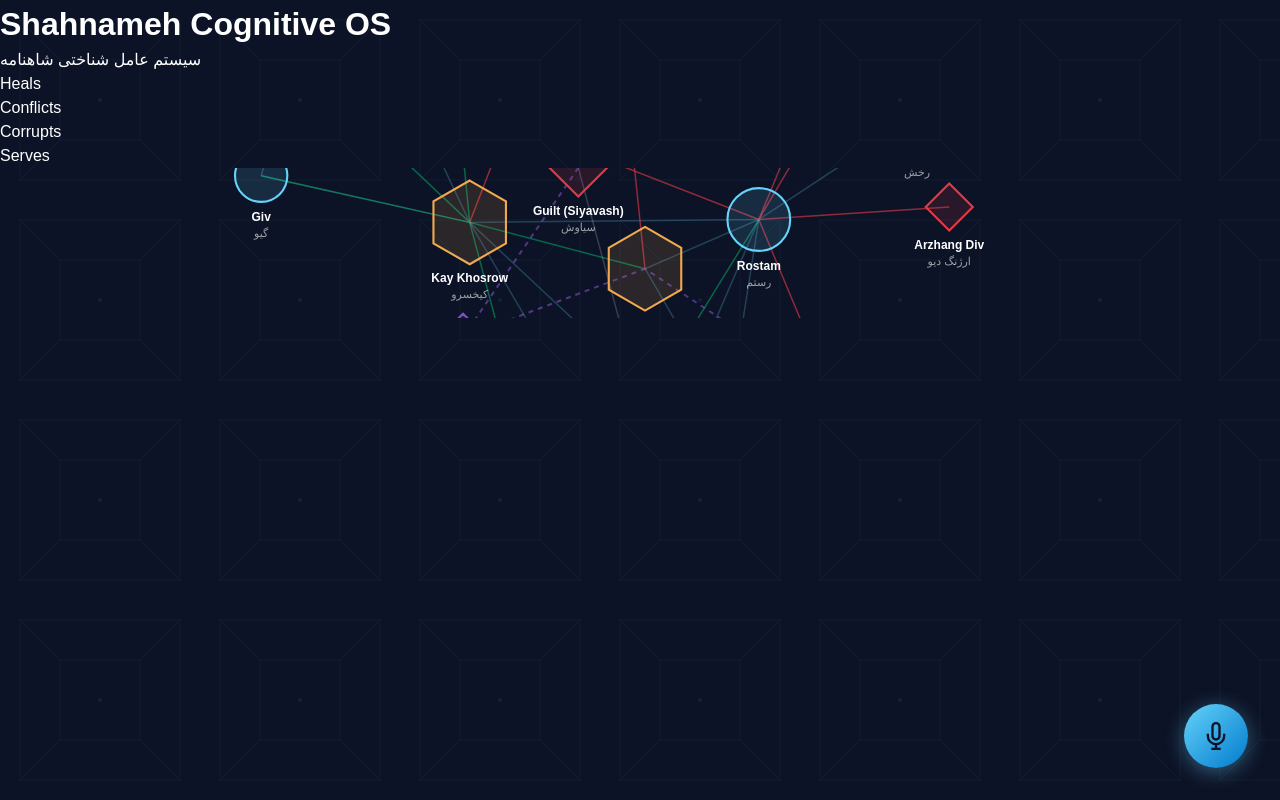
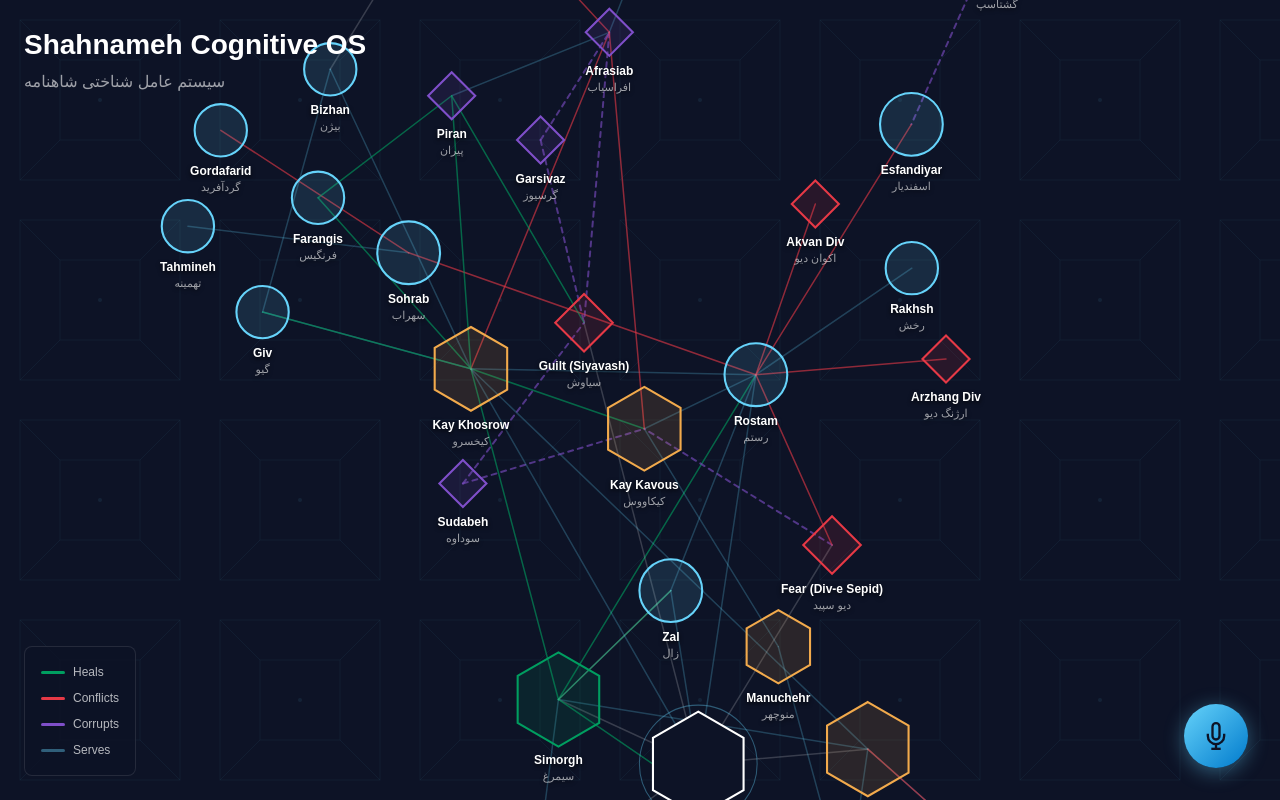
Before and after one commit to Norvan25/shahnameh-cognitive-os, a React (Vite) app: page / in a window 1280 px wide. Built offline with nearby package versions, Linux system fonts and the light colour scheme.

Commit message:
Update App.css

```diff
--- a/src/App.css
+++ b/src/App.css
@@ -1,114 +1,153 @@
-import { useState, useEffect } from 'react';
-import { CognitiveGraph } from './components/Graph/CognitiveGraph';
-import { InfoPanel } from './components/InfoPanel/InfoPanel';
-import { MobileView } from './components/MobileView/MobileView';
-import { VapiOrb } from './components/VapiOrb/VapiOrb';
-import { TesseractMesh } from './components/Background/TesseractMesh';
-import { shahnamehData } from './data/shahnameh-graph';
-import type { CognitiveNode } from './types/graph.types';
-import './App.css';
-
-function App() {
-  const [selectedNode, setSelectedNode] = useState<CognitiveNode | null>(null);
-  const [isVapiActive, setIsVapiActive] = useState(false);
-  const [isMobile, setIsMobile] = useState(false);
-
-  useEffect(() => {
-    const checkMobile = () => {
-      setIsMobile(window.innerWidth < 768);
-    };
-
-    checkMobile();
-    window.addEventListener('resize', checkMobile);
-    return () => window.removeEventListener('resize', checkMobile);
-  }, []);
-
-  const handleNodeClick = (node: CognitiveNode) => {
-    setSelectedNode(node);
-  };
-
-  const handleClosePanel = () => {
-    setSelectedNode(null);
-  };
-
-  // Mobile layout
-  if (isMobile) {
-    return (
-      <div className="app-container mobile">
-        <TesseractMesh />
-
-        <MobileView
-          nodes={shahnamehData.nodes}
-          onNodeSelect={handleNodeClick}
-        />
-
-        <InfoPanel
-          node={selectedNode}
-          connections={shahnamehData.connections}
-          allNodes={shahnamehData.nodes}
-          onClose={handleClosePanel}
-          isMobile={true}
-        />
-
-        <VapiOrb
-          isActive={isVapiActive}
-          onToggle={() => setIsVapiActive(!isVapiActive)}
-        />
-      </div>
-    );
-  }
-
-  // Desktop layout
-  return (
-    <div className="app-container">
-      <TesseractMesh />
-
-      <header className="app-header">
-        <h1 className="title-en">Shahnameh Cognitive OS</h1>
-        <p className="title-fa">سیستم عامل شناختی شاهنامه</p>
-      </header>
-
-      <div className="legend">
-        <div className="legend-item">
-          <span className="legend-line heals"></span>
-          <span>Heals</span>
-        </div>
-        <div className="legend-item">
-          <span className="legend-line conflicts"></span>
-          <span>Conflicts</span>
-        </div>
-        <div className="legend-item">
-          <span className="legend-line corrupts"></span>
-          <span>Corrupts</span>
-        </div>
-        <div className="legend-item">
-          <span className="legend-line serves"></span>
-          <span>Serves</span>
-        </div>
-      </div>
-
-      <main className="graph-container">
-        <CognitiveGraph
-          data={shahnamehData}
-          onNodeClick={handleNodeClick}
-          selectedNodeId={selectedNode?.id}
-        />
-      </main>
-
-      <InfoPanel
-        node={selectedNode}
-        connections={shahnamehData.connections}
-        allNodes={shahnamehData.nodes}
-        onClose={handleClosePanel}
-        isMobile={false}
-      />
-
-      <VapiOrb
-        isActive={isVapiActive}
-        onToggle={() => setIsVapiActive(!isVapiActive)}
-      />
-    </div>
-  );
+* {
+  margin: 0;
+  padding: 0;
+  box-sizing: border-box;
 }
 
-export default App;
+html, body, #root {
+  height: 100%;
+  width: 100%;
+  overflow: hidden;
+}
+
+.app-container {
+  width: 100vw;
+  height: 100vh;
+  background: #0D1326;
+  position: relative;
+  overflow: hidden;
+}
+
+.app-container.mobile {
+  overflow-y: auto;
+  overflow-x: hidden;
+}
+
+.app-header {
+  position: absolute;
+  top: 24px;
+  left: 24px;
+  z-index: 10;
+}
+
+.title-en {
+  font-family: 'Poppins', sans-serif;
+  font-size: 28px;
+  font-weight: 700;
+  color: #FFFFFF;
+  margin: 0;
+}
+
+.title-fa {
+  font-family: 'Vazirmatn', 'Poppins', sans-serif;
+  font-size: 16px;
+  color: rgba(255, 255, 255, 0.6);
+  margin: 4px 0 0 0;
+}
+
+/* Graph Container - FULL VIEWPORT */
+.graph-container {
+  position: absolute;
+  top: 0;
+  left: 0;
+  right: 0;
+  bottom: 0;
+  width: 100%;
+  height: 100%;
+}
+
+.cognitive-graph {
+  width: 100%;
+  height: 100%;
+  display: block;
+}
+
+/* Legend */
+.legend {
+  position: absolute;
+  bottom: 24px;
+  left: 24px;
+  display: flex;
+  flex-direction: column;
+  gap: 8px;
+  background: rgba(13, 19, 38, 0.8);
+  padding: 16px;
+  border-radius: 8px;
+  border: 1px solid rgba(255, 255, 255, 0.1);
+  z-index: 10;
+}
+
+.legend-item {
+  display: flex;
+  align-items: center;
+  gap: 8px;
+  font-family: 'Poppins', sans-serif;
+  font-size: 12px;
+  color: rgba(255, 255, 255, 0.7);
+}
+
+.legend-line {
+  width: 24px;
+  height: 3px;
+  border-radius: 2px;
+}
+
+.legend-line.heals {
+  background: #009E60;
+}
+
+.legend-line.conflicts {
+  background: #E63946;
+}
+
+.legend-line.corrupts {
+  background: #7F4FC9;
+}
+
+.legend-line.serves {
+  background: rgba(102, 211, 250, 0.4);
+}
+
+/* Node styles */
+.node {
+  cursor: pointer;
+  transition: transform 0.2s ease;
+}
+
+.node:hover {
+  transform: scale(1.1);
+}
+
+.glow-ring {
+  animation: pulse-glow 3s ease-in-out infinite;
+}
+
+@keyframes pulse-glow {
+  0%, 100% {
+    stroke-opacity: 0.3;
+    r: 55;
+  }
+  50% {
+    stroke-opacity: 0.6;
+    r: 60;
+  }
+}
+
+/* Labels */
+.label-en {
+  pointer-events: none;
+  text-shadow: 0 2px 4px rgba(0, 0, 0, 0.8);
+}
+
+.label-fa {
+  pointer-events: none;
+  text-shadow: 0 2px 4px rgba(0, 0, 0, 0.8);
+}
+
+/* Links */
+.links line {
+  stroke-linecap: round;
+}
+
+/* Fonts */
+@import url('https://fonts.googleapis.com/css2?family=Poppins:wght@300;400;500;600;700&display=swap');
```
